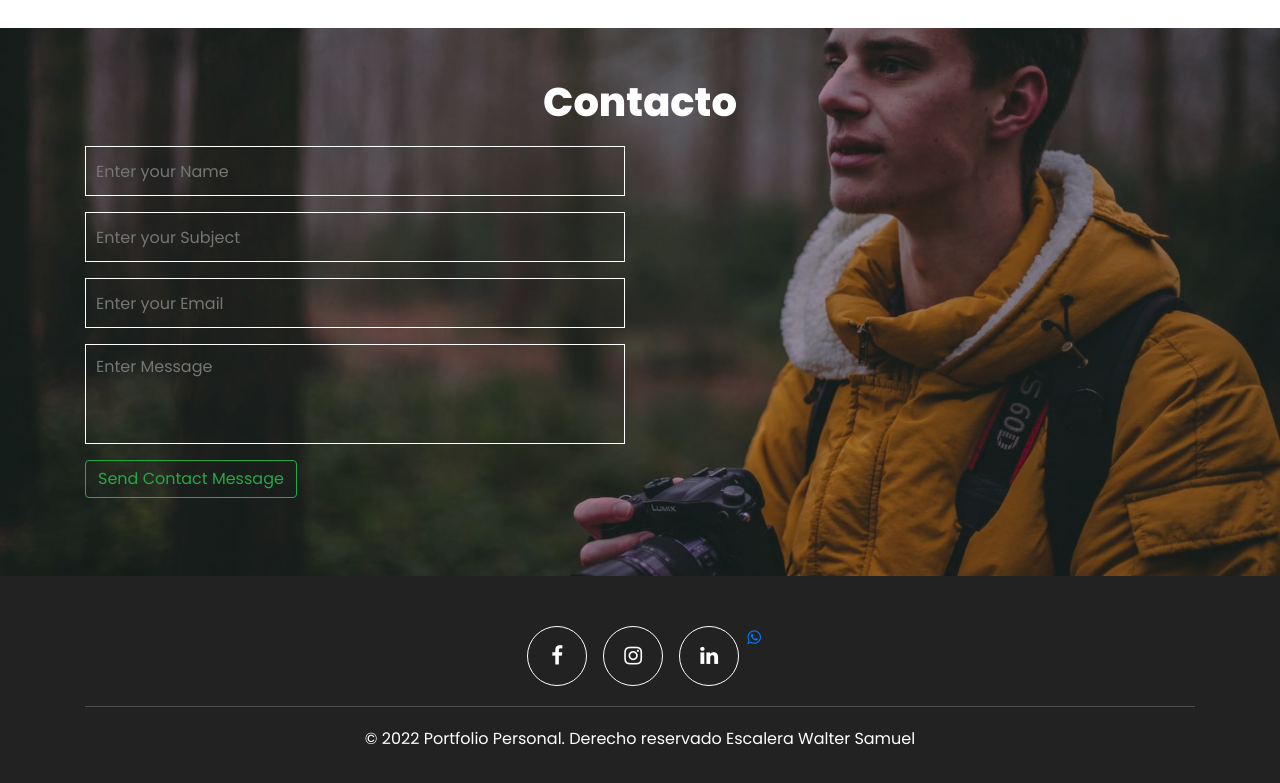
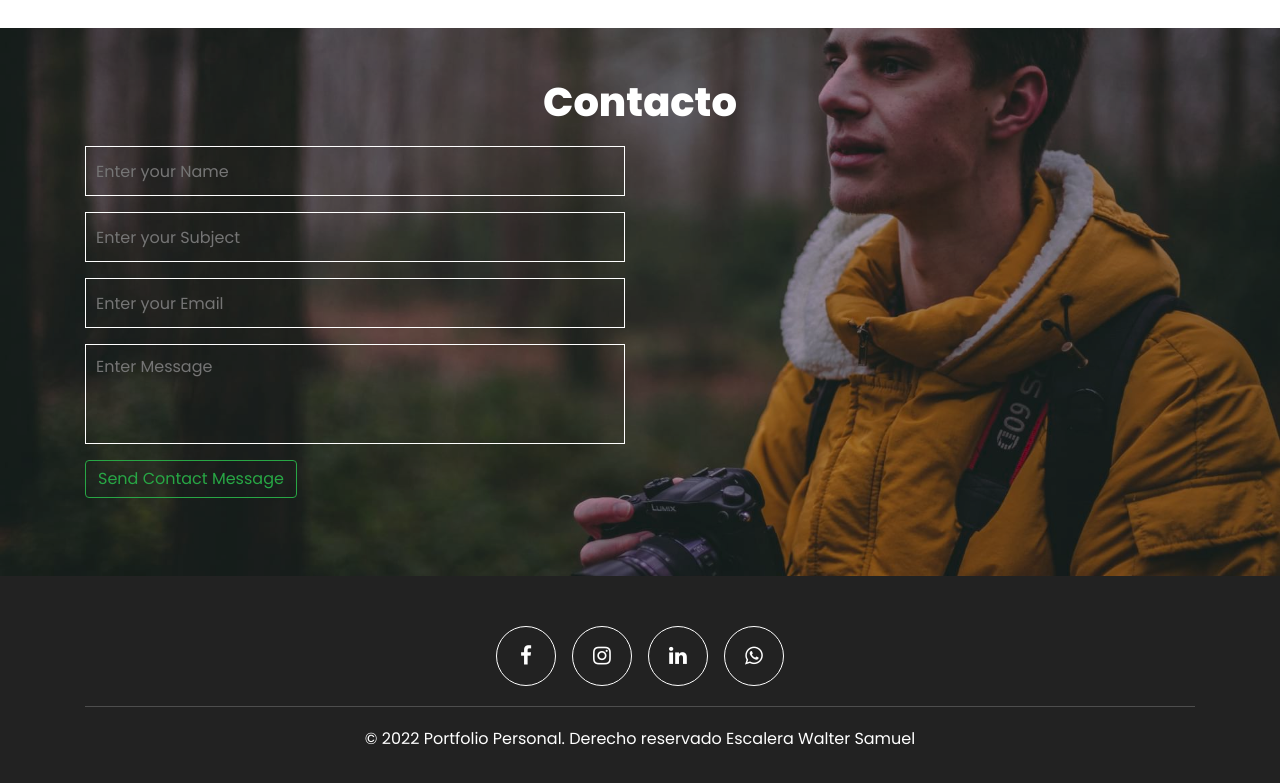
Before and after one commit to EverythingWillBeCode/Front-End-Porfolio-WalterEscalera, a plain HTML site: page index.html in a window 1280 px wide. Shown: the part 1791-2574 px from the top of the page. Drawn offline with nearby package versions, Linux system fonts and the light colour scheme.

Commit message:
modificacion en el footer boton whatsap

```diff
--- a/css/style.css
+++ b/css/style.css
@@ -440,10 +440,6 @@ footer .footer .footer-social ul a i.btn-wsp {
     transition: all 300ms ease;
   }
 
-  footer .footer .footer-social ul a i.btn-wsp:hover {
-    background: #20ba5a;
-  }
-
 @media (max-width: 992px) {
     .navbar-collapse {
         background-color: rgba(0, 0, 0, .5);
--- a/index.html
+++ b/index.html
@@ -164,9 +164,9 @@
                     <li><a href="#"><i class="fa fa-facebook-f"></i></a></li>
                     <li><a href="#"><i class="fa fa-instagram"></i></a></li>
                     <li><a href="#"><i class="fa fa-linkedin"></i></a></li>
-                    <a href="https://api.whatsapp.com/send?phone=5493885708363" class="btn-wsp" target="_blank">
+                    <li><a href="https://api.whatsapp.com/send?phone=5493885708363" class="btn-wsp" target="_blank">
                         <i class="fa fa-whatsapp icono"></i>
-                      </a>
+                      </a></li>
                 </ul>
             </div>
             <div class="divider"></div>
```
